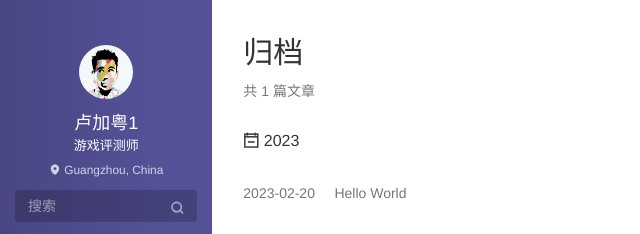
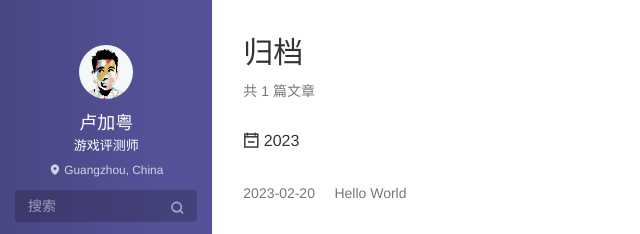
Before and after one commit to lue44/lue44.github.io, a plain HTML site: page archives/index.html in a window 1280 px wide. Shown: the top 234 px of the page, 0-640 px from the left. Drawn offline with nearby package versions, Linux system fonts and the light colour scheme.

Commit message:
Update index.html

```diff
--- a/archives/index.html
+++ b/archives/index.html
@@ -53,7 +53,7 @@
         <a id="avatar" href="" target="_blank">
           <img class="img-circle img-rotate" src="/images/avatar.jpg" width="200" height="200">
         </a>
-        <h2 id="name" class="hidden-xs hidden-sm">卢加粤1</h2>
+        <h2 id="name" class="hidden-xs hidden-sm">卢加粤</h2>
         <h3 id="title" class="hidden-xs hidden-sm hidden-md">游戏评测师</h3>
         <small id="location" class="text-muted hidden-xs hidden-sm"><i class="icon icon-map-marker"></i> Guangzhou, China</small>
       </div>
```
